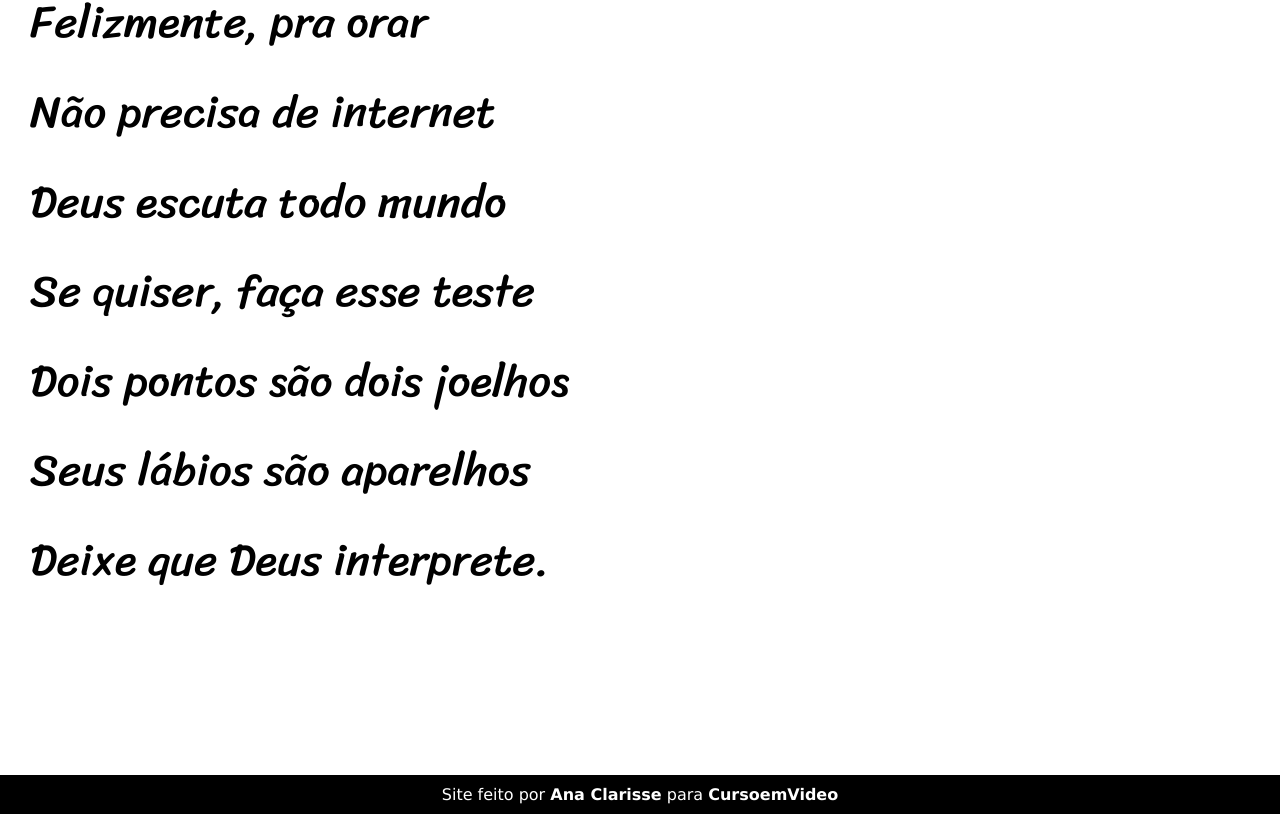
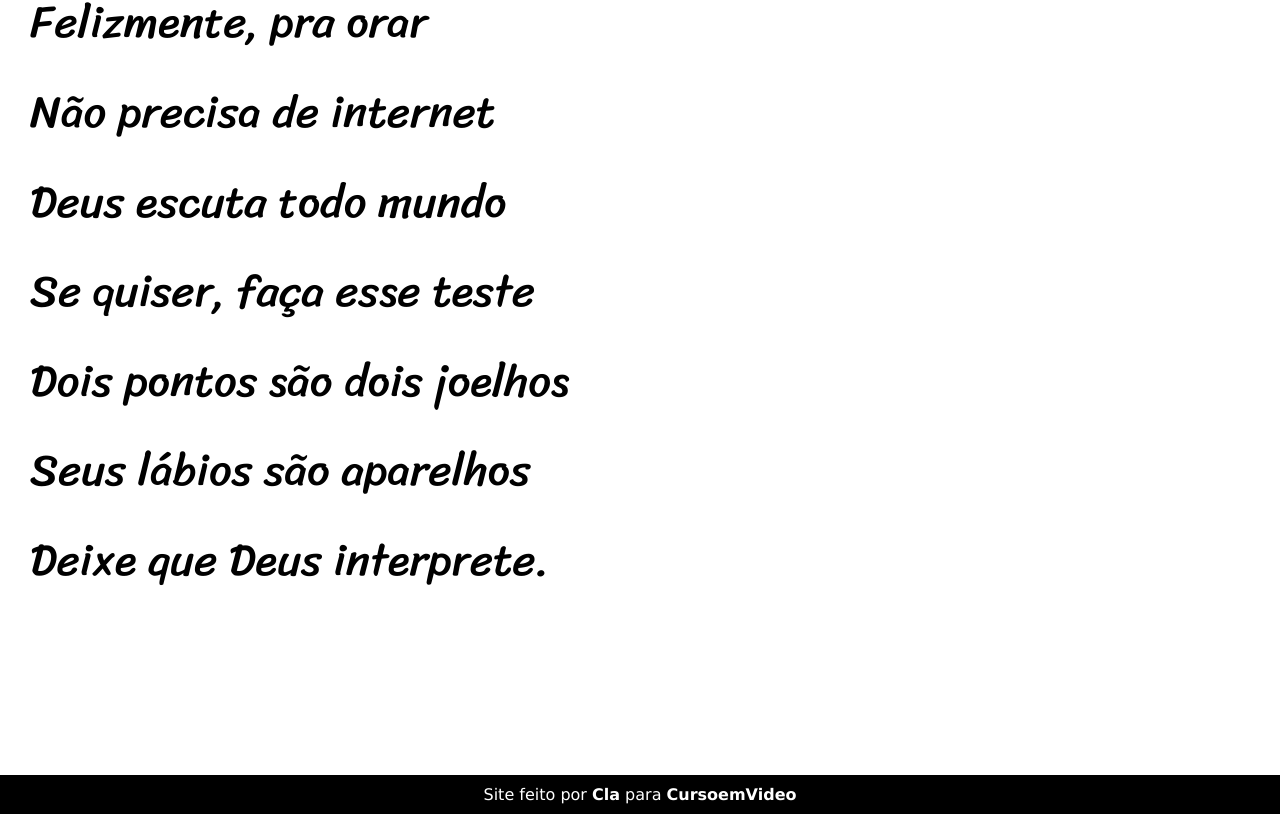
Before and after one commit to ClaMG/projeto-cordel, a plain HTML site: page index.html in a window 1280 px wide. Shown: the part 5092-5906 px from the top of the page. Drawn offline with Linux system fonts and the light colour scheme.

Commit message:
Corrigi o nome

```diff
--- a/index.html
+++ b/index.html
@@ -93,7 +93,7 @@
         </p>
     </section>
     <footer>
-        <p>Site feito por <a href="https://github.com/AnaClarisse" target="_blank">Ana Clarisse</a> para <a href="https://www.cursoemvideo.com/" target="_blank">CursoemVideo</a></p>
+        <p>Site feito por <a href="https://github.com/ClaMG" target="_blank">Cla</a> para <a href="https://www.cursoemvideo.com/" target="_blank">CursoemVideo</a></p>
     </footer>
 </body>
 </html>
```
